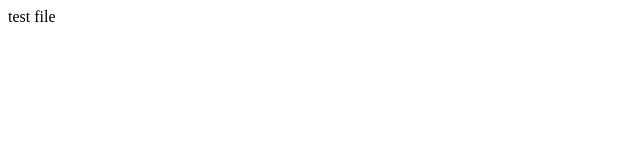
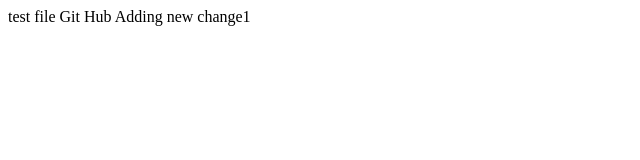
Before and after one commit to nareshms24/joycee, a plain HTML site: page index.html in a window 1280 px wide. Shown: the whole page, without its empty margins (0-640 px from the left). Drawn offline with Linux system fonts and the light colour scheme.

Commit message:
Update index.html
learning

```diff
--- a/index.html
+++ b/index.html
@@ -6,5 +6,6 @@
   </head>
   <body>
     test file
+  Git Hub  Adding new change1
   </body>
 </html>
```
